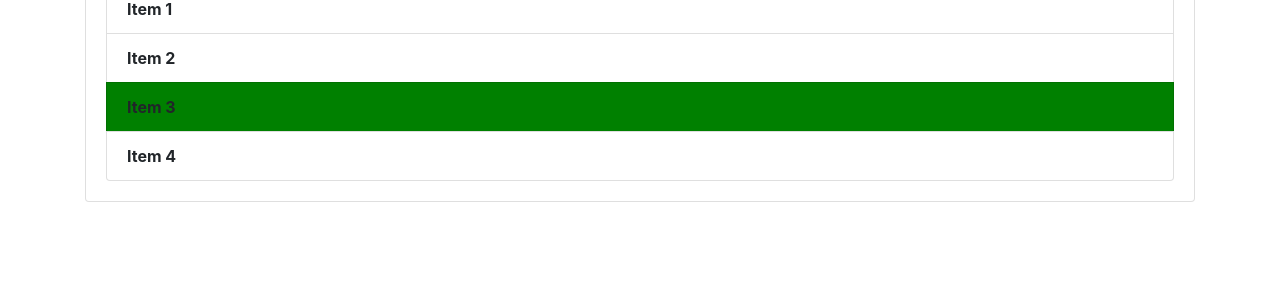
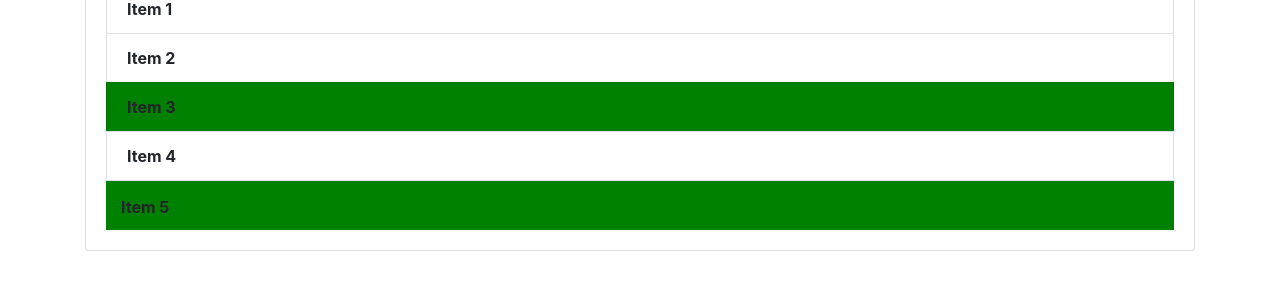
Before and after one commit to Dilkashpeshimam18/javascript-domManipulation2, a plain HTML site: page index.html in a window 1280 px wide. Shown: the part 296-586 px from the top of the page. Drawn offline with nearby package versions, Linux system fonts and the light colour scheme.

Commit message:
added new list

```diff
--- a/dom.js
+++ b/dom.js
@@ -31,6 +31,13 @@ item[2].style.backgroundColor='green'
 for(var items of item){
     items.style.fontWeight='bold'
 }
-// for(var i=0;i<item.length;i++){
-//     item[i].style.fontWeight='bold'
-// }
+
+
+let newtag=document.getElementsByTagName('li')
+newtag[4].style.backgroundColor='green'
+newtag[4].style.fontWeight='bold'
+
+let newItem=document.getElementsByClassName('list-group-newItem')
+newItem[0].style.height='50px'
+newItem[0].style.padding='15px'
+newItem[0].style.listStyle='none'
--- a/index.html
+++ b/index.html
@@ -26,6 +26,7 @@
       <li class="list-group-item">Item 2</li>
       <li class="list-group-item">Item 3</li>
       <li class="list-group-item">Item 4</li>
+      <li class="list-group-newItem">Item 5</li>
     </ul>
    </div>
   </div>
```
